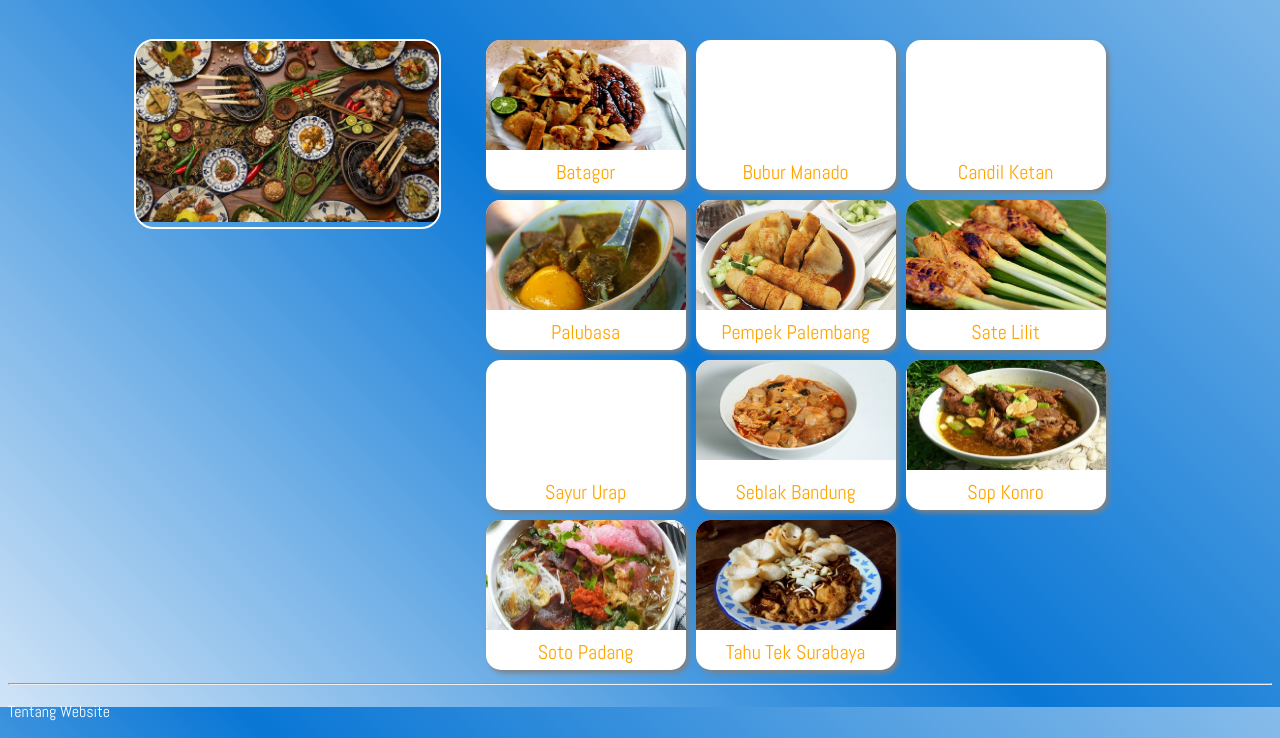
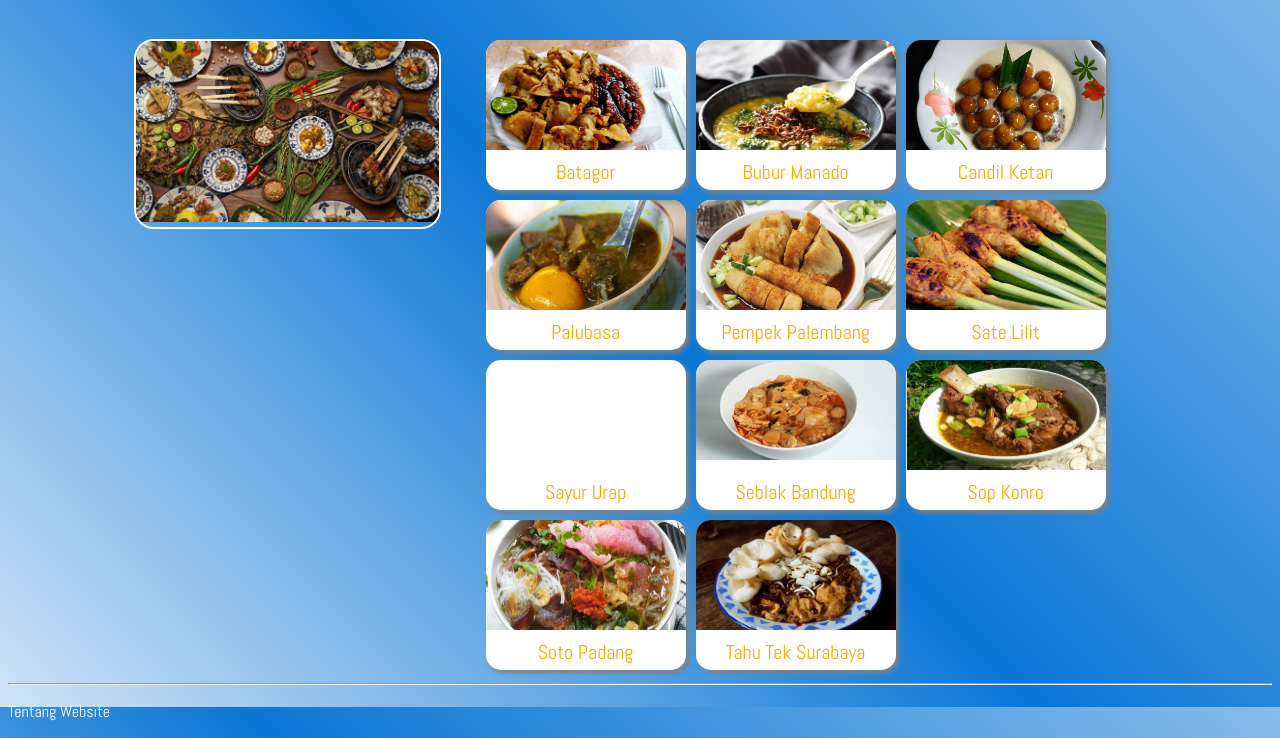
Before and after one commit to firafm/firafm.github.io, a plain HTML site: page latihan4/index.html in a window 1280 px wide. Shown: the part 93-831 px from the top of the page. Drawn offline with Linux system fonts and the light colour scheme.

Commit message:
latihan 4

```diff
--- a/latihan4/index.html
+++ b/latihan4/index.html
@@ -29,7 +29,7 @@
             <li class="blockmenu">
               <a href="buburmanado.html">
                 <div class="iconmenu">
-                  <img class="iconmenuimg" src="img/buburmanado.png" alt="">
+                  <img class="iconmenuimg" src="img/buburmanado.jpg" alt="">
                 </div>
                 <div class="textmenu">
                   Bubur Manado
@@ -39,7 +39,7 @@
             <li class="blockmenu">
               <a href="candilketan.html">
                 <div class="iconmenu">
-                  <img class="iconmenuimg" src="img/candilketan.jpeg" alt="">
+                  <img class="iconmenuimg" src="img/candilketan.jpg" alt="">
                 </div>
                 <div class="textmenu">
                    Candil Ketan
```
